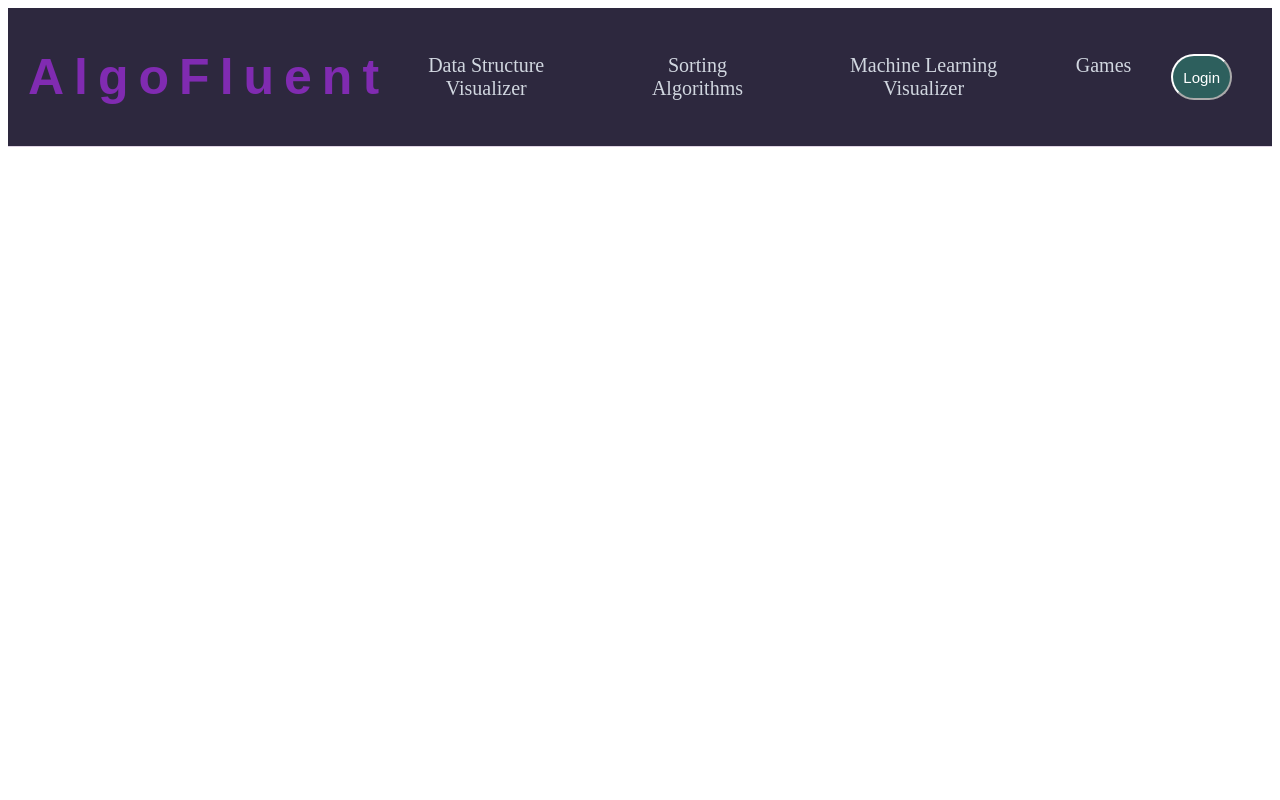
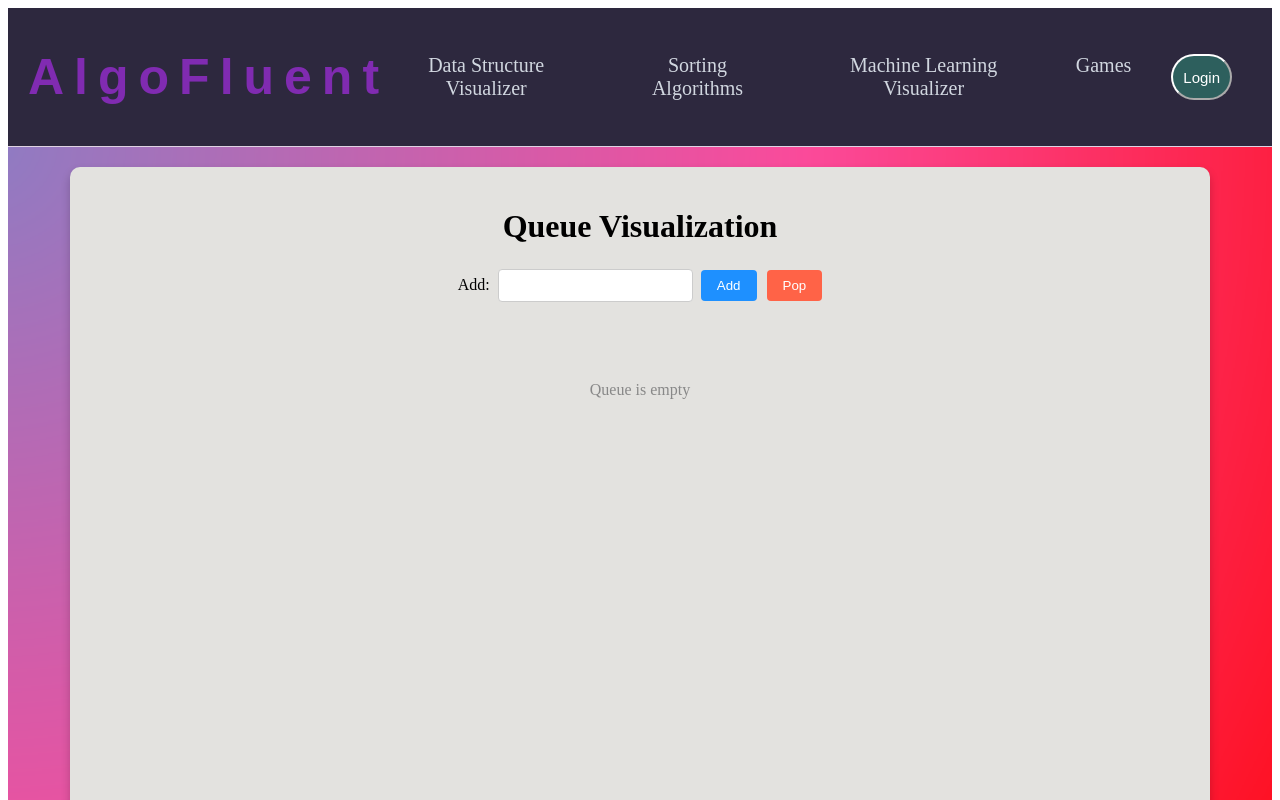
Before and after one commit to darsh175223/Algo-Fluent-Website, a React (Create React App) app in the folder frontend/: page /Queue in a window 1280 px wide. Shown: the top 800 px of the page. Built offline with nearby package versions, Linux system fonts and the light colour scheme.

Commit message:
Added a queue visualization

```diff
--- a/frontend/src/App.js
+++ b/frontend/src/App.js
@@ -42,6 +42,7 @@ import RadixsortQuiz from './pages/RadixsortQuiz';
 import BubbleSortQuiz from './pages/BubbleSortQuiz';
 import More_simulations from './pages/More_simulations';
 import Stack from './pages/Stack';
+import Queue from './pages/Queue';
 
 
 
@@ -209,6 +210,7 @@ function App() {
         <Route path="/BubbleSortQuiz" element={<BubbleSortQuiz />} />
         <Route path="/More_simulations" element={<More_simulations />} />
         <Route path="/Stack" element={<Stack />} />
+        <Route path="/Queue" element={<Queue />} />
 
 
 
--- a/frontend/src/pages/More_simulations.js
+++ b/frontend/src/pages/More_simulations.js
@@ -38,6 +38,10 @@ const UserDashboard = () => {
 <Link to="/Stack">
   <button style={{backgroundColor: '#6a0dad', color: 'white', padding: '15px 32px', margin: '10px', cursor: 'pointer', borderRadius: '5px', display: 'inline-block', textDecoration: 'none', fontSize: '16px'}}>Stack</button>
 </Link>
+<Link to="/Queue">
+  <button style={{backgroundColor: '#6a0dad', color: 'white', padding: '15px 32px', margin: '10px', cursor: 'pointer', borderRadius: '5px', display: 'inline-block', textDecoration: 'none', fontSize: '16px'}}>Queue</button>
+</Link>
+
 
 
 
--- /dev/null
+++ b/frontend/src/pages/Queue.js
@@ -0,0 +1,138 @@
+import React, { useState } from 'react';
+
+const UserDashboard = () => {
+  const [queue, setQueue] = useState([]);
+  const [addValue, setAddValue] = useState('');
+
+  const handleSubmit = (e) => {
+    e.preventDefault();
+
+    // Clear any existing error by using native alert
+    const showError = (message) => {
+      alert(message);
+    };
+
+    // Check if add value is not a number
+    if (addValue && isNaN(addValue)) {
+      showError('Please enter a valid number for Add');
+      setAddValue('');
+      return;
+    }
+
+    // Handle Add operation
+    if (addValue) {
+      setQueue([...queue, parseInt(addValue)]); // Add to the end of the queue
+      setAddValue('');
+    }
+  };
+
+  const handlePop = () => {
+    if (queue.length === 0) {
+      alert('Cannot pop from an empty queue');
+      return;
+    }
+    const newQueue = [...queue];
+    newQueue.shift(); // Remove the first element (FIFO behavior)
+    setQueue(newQueue);
+  };
+
+  return (
+    <div style={{
+      backgroundImage: `url(${require('.././pics/Gradient.png')})`,
+      backgroundSize: 'cover',
+      backgroundRepeat: 'no-repeat',
+      minHeight: '100vh',
+      padding: '20px',
+      display: 'flex',
+      justifyContent: 'center',
+      alignItems: 'center'
+    }}>
+      <div style={{
+        width: '1100px',
+        minHeight: '800px',
+        backgroundColor: '#e3e2df',
+        boxShadow: '0px 5px 10px rgba(0, 0, 0, 0.2)',
+        borderRadius: '10px',
+        padding: '20px'
+      }}>
+        <center>
+          <div style={{ display: 'flex', flexDirection: 'column', alignItems: 'center' }}>
+            <h1 style={{ fontSize: '2rem', fontWeight: 'bold', marginBottom: '24px' }}>Queue Visualization</h1>
+
+            <form onSubmit={handleSubmit} style={{ display: 'flex', gap: '16px', marginBottom: '32px' }}>
+              <div>
+                <label htmlFor="add" style={{ marginRight: '8px' }}>Add:</label>
+                <input
+                  type="text"
+                  id="add"
+                  value={addValue}
+                  onChange={(e) => setAddValue(e.target.value)}
+                  style={{ border: '1px solid #ccc', padding: '8px', borderRadius: '4px' }}
+                />
+                <button
+                  type="submit"
+                  style={{
+                    backgroundColor: '#1E90FF',
+                    color: 'white',
+                    padding: '8px 16px',
+                    borderRadius: '4px',
+                    marginLeft: '8px',
+                    cursor: 'pointer',
+                    border: 'none'
+                  }}
+                >
+                  Add
+                </button>
+                <button
+                  onClick={handlePop}
+                  style={{
+                    backgroundColor: '#FF6347',
+                    color: 'white',
+                    padding: '8px 16px',
+                    borderRadius: '4px',
+                    marginBottom: '32px',
+                    cursor: 'pointer',
+                    border: 'none',
+                    marginLeft: '10px'
+                  }}
+                >
+                  Pop
+                </button>
+              </div>
+            </form>
+
+            <div style={{ display: 'flex', flexDirection: 'row', gap: '8px', justifyContent: 'center' }}>
+              {queue.map((item, index) => (
+                <div
+                  key={index}
+                  style={{
+                    width: '47px',
+                    height: '47px',
+                    backgroundColor: '#D2B48C', // Cardboard color
+                    border: '2px solid #8B4513', // Darker border for cardboard effect
+                    display: 'flex',
+                    justifyContent: 'center',
+                    alignItems: 'center',
+                    borderRadius: '4px',
+                    fontSize: '16px',
+                    color: 'black',
+                    transform: 'scale(1)', // No scaling animation for queues
+                    transition: 'transform 0.3s'
+                  }}
+                >
+                  {item}
+                </div>
+              ))}
+            </div>
+
+            {queue.length === 0 && (
+              <p style={{ color: '#888', marginTop: '16px' }}>Queue is empty</p>
+            )}
+          </div>
+        </center>
+      </div>
+    </div>
+  );
+};
+
+export default UserDashboard;
```
